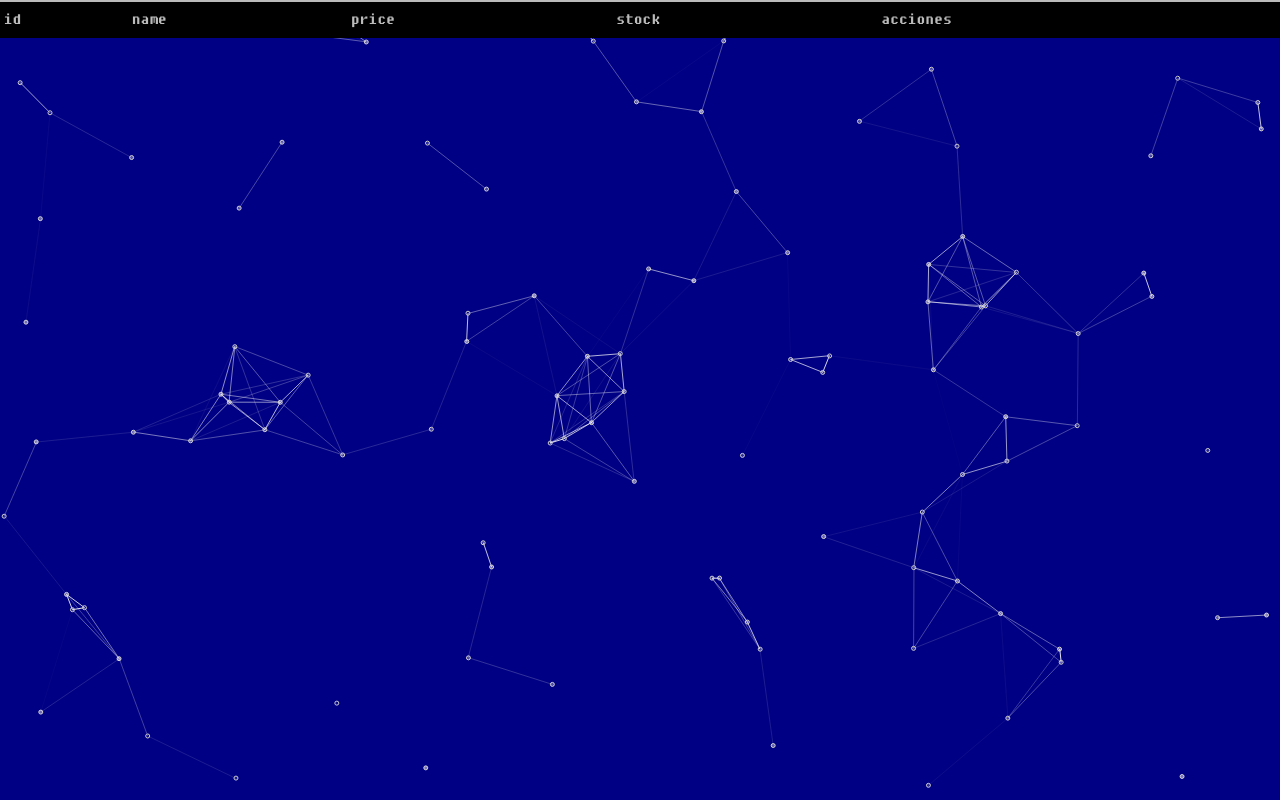
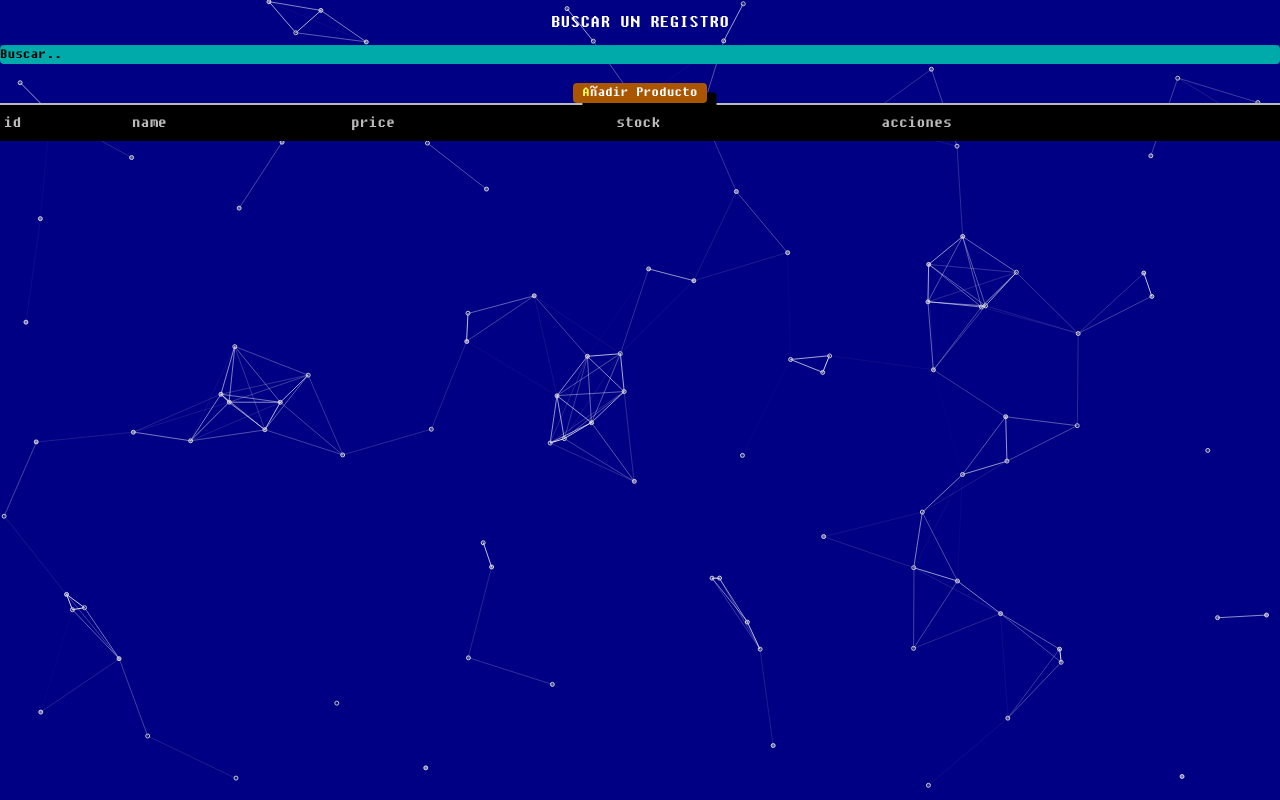
Before and after one commit to bdllerena/IngSoftwareExamen2, a PHP site: page /stuff/ in a window 1280 px wide. Run offline with PHP 8.4, Linux system fonts and the light colour scheme; data that the repository does not hold is empty; some libraries are stand-ins or nearby versions.

Commit message:
Added Search function & Changed layout

```diff
--- a/index.php
+++ b/index.php
@@ -19,6 +19,7 @@ $result = $funciones->getData($query);
    <link rel="stylesheet" href="style.css">
   <script src="https://ajax.googleapis.com/ajax/libs/jquery/3.2.1/jquery.min.js"></script>
   <script src="https://maxcdn.bootstrapcdn.com/bootstrap/3.3.7/js/bootstrap.min.js"></script>
+          <!-- Bootstrap -->
         <link href="css/bootstrap.min.css" rel="stylesheet" media="screen">
 </head>
 
@@ -26,6 +27,13 @@ $result = $funciones->getData($query);
 
  <div id="particles-js">
    <div class="btext">
+   <p></p>
+ 	<strong>Buscar un registro</strong>
+    <p></p>
+	<input class="form-control" id="myInput" type="text" placeholder="Buscar..">
+    <p></p>
+	<a href="add.html"><button class="btn btn-info">Añadir Producto</button>
+
     <table width='80%' border=0 class="table table-dark">
     <tr bgcolor='#000000'>
 		<td>id</td>
@@ -36,18 +44,20 @@ $result = $funciones->getData($query);
     </tr>
     <?php
     foreach ($result as $key => $res) {
-        echo "<tr>";
+        echo "<tbody id=\"myTable\"><tr>";
 		echo "<td>".$res['id']."</td>";
         echo "<td>".$res['name']."</td>";
 		echo "<td>".$res['price']."</td>";
         echo "<td>".$res['stock']."</td>";
-        echo "<td><a href=\"add.html\"><button class=\"btn btn-info\" autofocus>Añadir Producto</button></a>|<a href=\"edit.php?id=$res[id]\"><button class=\"btn btn-warning\">Modificar</button></a> | <a href=\"delete.php?id=$res[id]\" onClick=\"return confirm('Esta seguro que desea borrar?')\"><button class=\"btn btn-danger\">Borrar</button></a>| </td>";
+        echo "<td><a href=\"edit.php?id=$res[id]\"><button class=\"btn btn-warning\">Modificar</button></a> | <a href=\"delete.php?id=$res[id]\" onClick=\"return confirm('Esta seguro que desea borrar?')\"><button class=\"btn btn-danger\">Borrar</button></a>| </td></tbody>";
     }
     ?>
     </table>
+
 	</div>
 </div>
     <script src="https://cdn.jsdelivr.net/particles.js/2.0.0/particles.min.js"></script>
+
     <script>
         particlesJS.load('particles-js', 'particles.json',
         function(){
@@ -56,5 +66,16 @@ $result = $funciones->getData($query);
     </script>
 	<script src="http://code.jquery.com/jquery.js"></script>
     <script src="js/bootstrap.min.js"></script>
+	<script>
+$(document).ready(function(){
+  $("#myInput").on("keyup", function() {
+    var value = $(this).val().toLowerCase();
+    $("#myTable tr").filter(function() {
+      $(this).toggle($(this).text().toLowerCase().indexOf(value) > -1)
+    });
+  });
+});
+</script>
+
 </body>
 </html>
```
Lines whose indentation alone changed are shown as unchanged.
